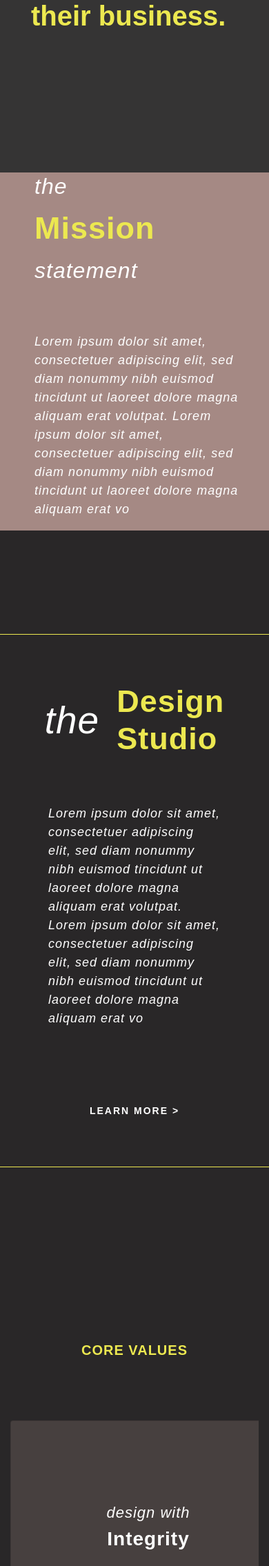
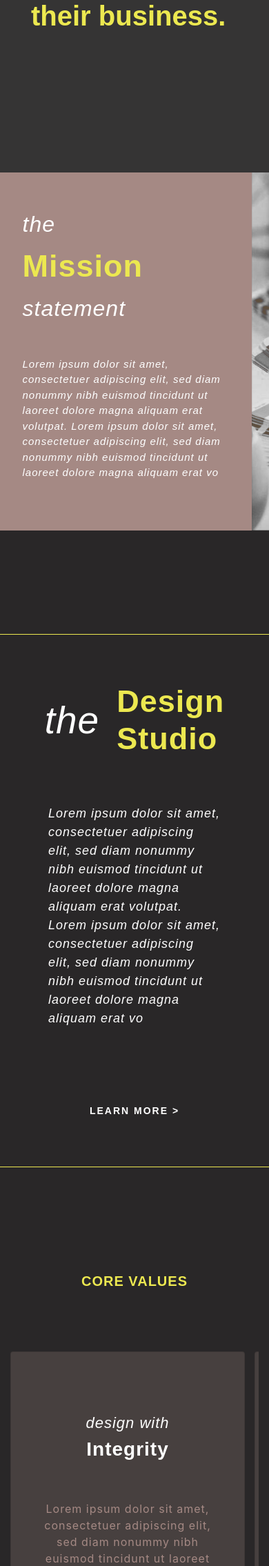
Before and after one commit to melgenao8/thelocalgraphicdesigner, a PHP site: page / in a window 390 px wide. Shown: the part 595-2865 px from the top of the page at 69% size. Run offline with PHP 8.4, Linux system fonts and the light colour scheme; some libraries are stand-ins or nearby versions; some web fonts are replaced.

Commit message:
updated menu slide out and fixed spacings

```diff
--- a/css/scss/general.scss
+++ b/css/scss/general.scss
@@ -156,9 +156,10 @@ footer {
         .footer-links {
             display: flex;
             margin-bottom: 35px;
+            align-items: flex-start;
 
             li {
-                padding: 0 15px;
+                padding: 0 10px;
                 border-right: 1px solid $lighter-brown;
 
                 &:last-of-type {
--- a/css/scss/homepage.scss
+++ b/css/scss/homepage.scss
@@ -59,7 +59,7 @@
     }
     .navbar-toggler {
         margin-top: 25px;
-
+        z-index: 100;
     }
 
     .fa-bars {
@@ -325,8 +325,19 @@
             display: block;
         }
 
+        #menu {
+            position: fixed;
+            top:0;
+            left: 0;
+            width: 100%;
+            height: 100vh;
+            background: $brown;
+        }
+
         .home-nav {
             align-items: flex-start;
+            margin-top: 80px;
+            margin-left: 27px;
 
             .nav-item {
                 border: none !important;
@@ -342,6 +353,8 @@
         .banner {
             padding: 15px 30px;
         }
+
+
     }
 
     .design-studio {
@@ -354,8 +367,12 @@
 
 @media screen and (max-width: 955px) {
     .instagram {
-        padding-left: 15px;
-        padding-right: 15px;
+        padding: 70px 15px 100px;
+
+        > p {
+            margin-bottom: 70px;
+        }
+
         .gallery {
             justify-content: flex-start;
         }
@@ -363,6 +380,13 @@
 }
 
 @media screen and (max-width: 768px){
+    .mission {
+        .mission-content {
+            margin-right: 0;
+        }
+    }
+
+
     .design-studio {
         flex-direction: column;
 
@@ -379,6 +403,10 @@
             }
         }
     }
+
+    .core-values {
+        padding-top: 150px;
+    }
 }
 
 @media screen and (max-width: 600px) {
@@ -392,3 +420,28 @@
         }
     }
 }
+
+@media screen and (max-width: 450px) {
+    .mission {
+        .mission-content {
+            min-width: 365px;
+            .content {
+                p {
+                    font-size: 15px;
+                    margin-top: 50px;
+                }
+            }
+        }
+    }
+
+
+    .core-values {
+        .core-cards {
+            .card {
+                margin: 0 7px;
+                padding: 90px 40px;
+                min-width: 340px;
+            }
+        }
+    }
+}
--- a/index.html
+++ b/index.html
@@ -16,12 +16,12 @@
     <div class="container-fluid nav-banner">
         <nav class="navbar navbar-expand-lg">
             <a class="nav-brand" href="/"><img src="img/main-logo-TLGC.png" /></a>
-            <button class="navbar-toggler" type="button" data-toggle="collapse" data-target="#navbarSupportedContent"
-                aria-controls="navbarSupportedContent" aria-expanded="false" aria-label="Toggle navigation">
+            <button class="navbar-toggler" type="button" data-toggle="slide-collapse" data-target="#menu"
+                aria-controls="menu" aria-expanded="false" aria-label="Toggle navigation">
                 <i class="fas fa-bars"></i>
             </button>
 
-            <div class="collapse navbar-collapse" id="navbarSupportedContent">
+            <div class="collapse navbar-collapse" id="menu">
                 <ul class="navbar-nav home-nav">
                     <li class="nav-item">
                         <a class="nav-link sofia-sb" href="#">Work</a>
@@ -177,9 +177,8 @@
     </footer>
 </body>
 
-<script src="https://code.jquery.com/jquery-3.4.1.slim.min.js"
-    integrity="sha384-J6qa4849blE2+poT4WnyKhv5vZF5SrPo0iEjwBvKU7imGFAV0wwj1yYfoRSJoZ+n"
-    crossorigin="anonymous"></script>
+<script src="https://code.jquery.com/jquery-3.4.1.min.js"
+    integrity="sha256-CSXorXvZcTkaix6Yvo6HppcZGetbYMGWSFlBw8HfCJo=" crossorigin="anonymous"></script>
 <script src="https://cdn.jsdelivr.net/npm/popper.js@1.16.0/dist/umd/popper.min.js"
     integrity="sha384-Q6E9RHvbIyZFJoft+2mJbHaEWldlvI9IOYy5n3zV9zzTtmI3UksdQRVvoxMfooAo"
     crossorigin="anonymous"></script>
--- a/js/script.js
+++ b/js/script.js
@@ -13,3 +13,25 @@
 //         $(".nav-banner .nav-brand").hide();
 //     }
 // })
+
+$(document).ready(function () {
+
+    //sets horizontal scroll to center on core values card
+    // if ($(window).width() < 1331) {
+    //     var outerContent = $(".core-values");
+    //     var innerContent = $(".core-cards");
+    //     console.log(outerContent)
+    //     console.log(innerContent)
+    //     console.log(outerContent.width())
+    //     console.log(innerContent.width())
+    //     console.log((innerContent.width() - outerContent.width()) / 2)
+    //     outerContent.scrollLeft((innerContent.width() - outerContent.width()) / 2);
+
+    // }
+})
+
+// mobile menu slide from the left
+$('[data-toggle="slide-collapse"]').on('click', function () {
+    var navMenuCont = $($(this).data('target'));
+    navMenuCont.animate({ 'width': 'toggle', 'opacity': 'toggle' }, 350);
+});
```
Also changed, not shown: css/style.css.
